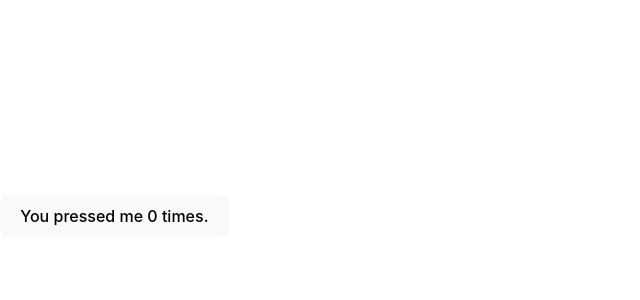
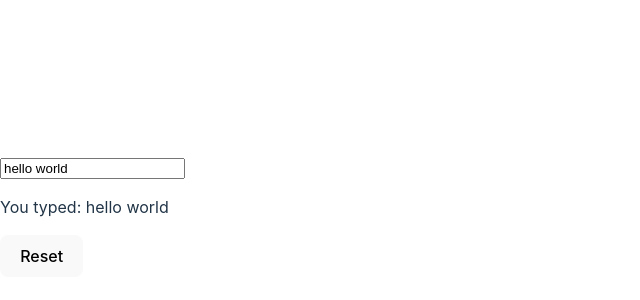
Before and after one commit to somboonnontaganok/function-react, a React (Vite) app: page / in a window 1280 px wide. Shown: the part 184-484 px from the top of the page, without its empty margins (0-640 px from the left). Built offline with nearby package versions, Linux system fonts and the light colour scheme.

Commit message:
setText onChange input

```diff
--- a/src/App.jsx
+++ b/src/App.jsx
@@ -1,15 +1,19 @@
-import { useState } from 'react';
+import { useState } from "react";
 
-export default function Counter() {
-  const [count, setCount] = useState(0);
+export default function MyInput() {
+    const [text, setText] = useState('hello world');
 
-  function handleClick() {
-    setCount(count + 1);
-  }
+    function handleClick(event) {
+        setText(event.target.value);
+    }
 
-  return (
-    <button onClick={handleClick}>
-      You pressed me {count} times.
-    </button>
-  );
+    return (
+        <>
+            <input value={text} onChange={handleClick} />
+            <p>You typed: {text}</p>
+            <button onClick={() => setText('hello world')}>
+                Reset
+            </button>
+        </>
+    );
 }
```
Also changed, not shown: 1 other file (tests, documents, lock files or other folders).
